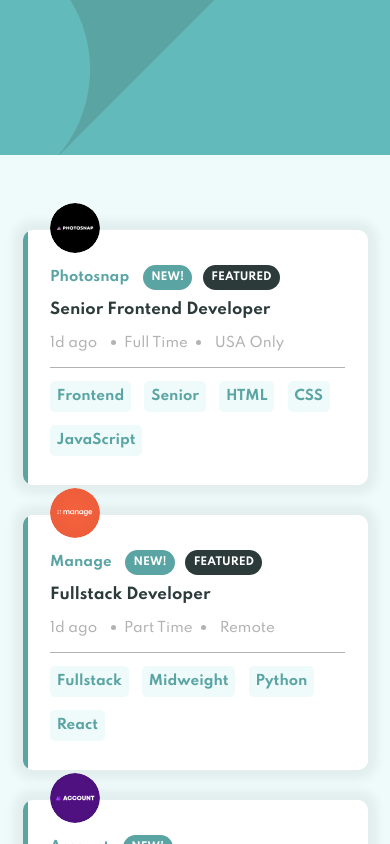
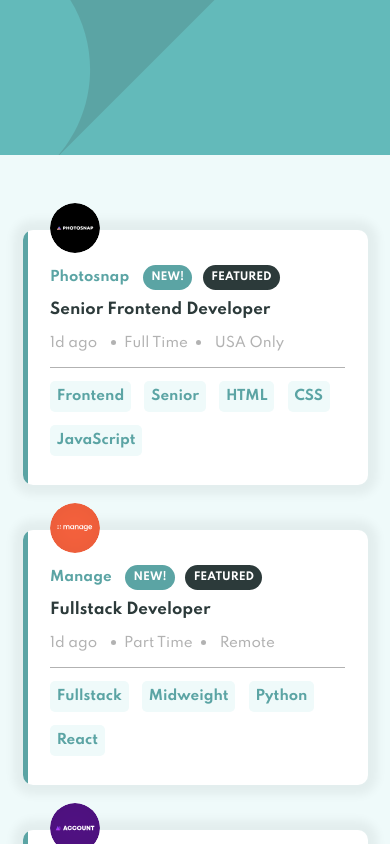
Before and after one commit to kevinjpuscan/react-job-listings, a React (Create React App) app: page / in a window 390 px wide. Shown: the top 844 px of the page. Built offline with nearby package versions, Linux system fonts and the light colour scheme.

Commit message:
correct space in mobile

```diff
--- a/src/components/card.js
+++ b/src/components/card.js
@@ -10,7 +10,7 @@ export const CardStyled = styled.div`
   overflow: hidden;
   display: flex;
   box-shadow: 0px 0px 10px 10px rgba(0, 0, 0, 0.05);
-  margin-top: 2em;
+  margin-top: 3em;
 
   .line-card {
     height: 255px;
@@ -106,6 +106,7 @@ export const CardStyled = styled.div`
 
   @media (min-width: 1440px) {
     min-height: auto;
+    margin-top: 1.5em;
     .line-card {
       height: auto;
     }
```
